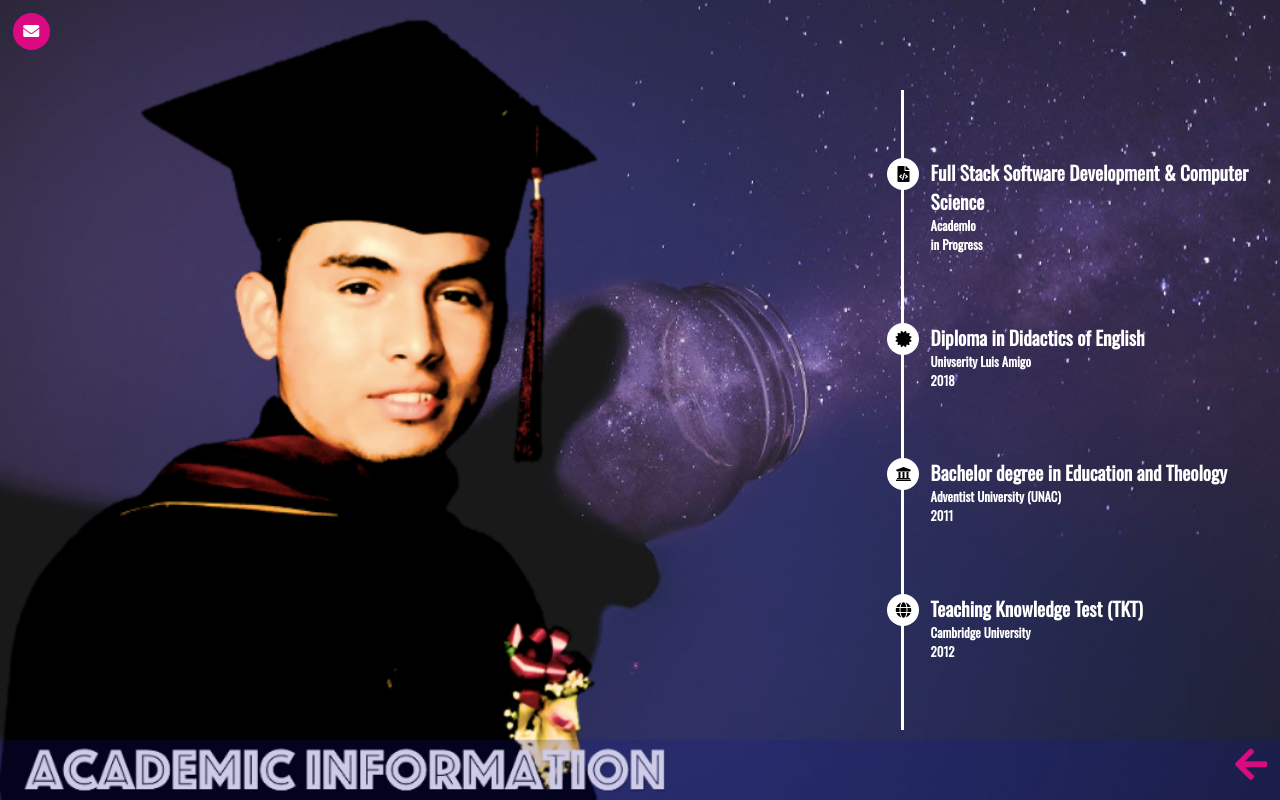
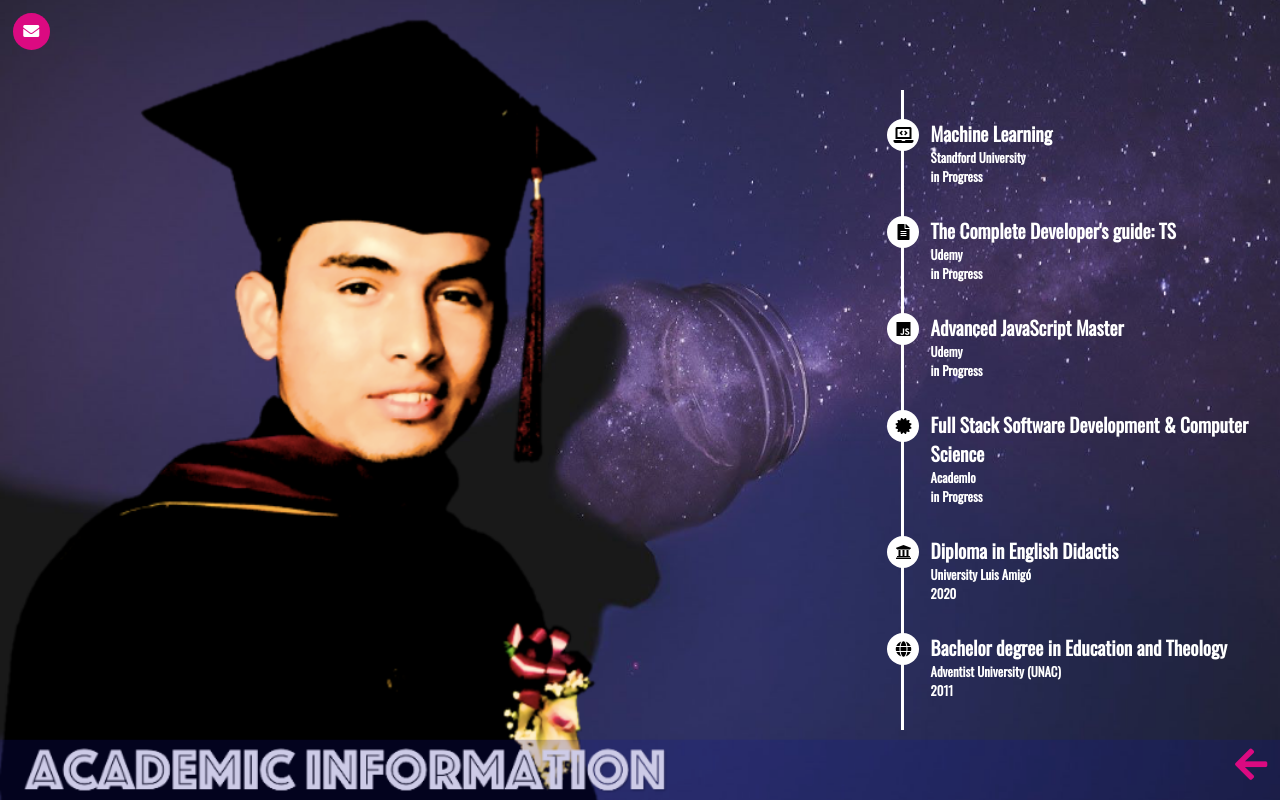
Before and after one commit to jayad23/ProfessionalPortfolio, a React (Create React App) app: page /academic in a window 1280 px wide. Built offline with nearby package versions, Linux system fonts and the light colour scheme.

Commit message:
changes applied to academics

```diff
--- a/src/DataStore/Data.jsx
+++ b/src/DataStore/Data.jsx
@@ -74,11 +74,11 @@ export const Data = {
         diploma :
         {
             completed: true,
-            Degree: "Diploma in Didactics of English",
-            institute: "Univserity Luis Amigo",
+            Degree: "Diploma in English Didactis",
+            institute: "University Luis Amigó",
             city: "Medellin / Colombia",
-            online: false,
-            yearOfCompletion: "2018",
+            online: true,
+            yearOfCompletion: "2020",
             yearsInTotal: 1
         },
         programming :
@@ -111,6 +111,30 @@ export const Data = {
                     SASS: 50,
                     Tailwind: 50
                 },
+            },
+            alternateOne:{
+                completed: false,
+                Degree:"Machine Learning",
+                institute: "Standford University",
+                city: null,
+                online: true,
+                yearOfCompletion: "in Progress",
+            },
+            alternateTwo:{
+                completed: false,
+                Degree:"The Complete Developer's guide: TS",
+                institute: "Udemy",
+                city: null,
+                online: true,
+                yearOfCompletion: "in Progress",
+            },
+            alternateThree:{
+                completed: false,
+                Degree:"Advanced JavaScript Master",
+                institute: "Udemy",
+                city: null,
+                online: true,
+                yearOfCompletion: "in Progress",
             }
         }
 
--- a/src/Views/Academic.jsx
+++ b/src/Views/Academic.jsx
@@ -20,7 +20,37 @@ const Academic = () => {
                     <ul>
                         <div className='div-info'>
                             <span>
-                                <i className="fas fa-file-code"></i>
+                                <i className="fas fa-laptop-code"></i>
+                            </span>
+                            <article>
+                                <h4>{ Data.academic.programming.alternateOne.Degree }</h4>
+                                <h6>{ Data.academic.programming.alternateOne.institute }</h6>
+                                <h6>{ Data.academic.programming.alternateOne.yearOfCompletion }</h6>
+                            </article>
+                        </div>
+                        <div className='div-info'>
+                            <span>
+                                <i className="fas fa-file-alt"></i>
+                            </span>
+                            <article>
+                                <h4>{ Data.academic.programming.alternateTwo.Degree }</h4>
+                                <h6>{ Data.academic.programming.alternateTwo.institute }</h6>
+                                <h6>{ Data.academic.programming.alternateTwo.yearOfCompletion }</h6>
+                            </article>
+                        </div>
+                        <div className='div-info'>
+                            <span>
+                                <i className="fab fa-js"></i>
+                            </span>
+                            <article>
+                                <h4>{ Data.academic.programming.alternateThree.Degree }</h4>
+                                <h6>{ Data.academic.programming.alternateThree.institute }</h6>
+                                <h6>{ Data.academic.programming.alternateThree.yearOfCompletion }</h6>
+                            </article>
+                        </div>
+                        <div className='div-info'>
+                            <span>
+                                <i className="fas fa-certificate"></i>
                             </span>
                             <article>
                                 <h4>{ Data.academic.programming.Degree }</h4>
@@ -30,7 +60,7 @@ const Academic = () => {
                         </div>
                         <div className='div-info'>
                             <span>
-                                <i className="fas fa-certificate"></i>
+                                <i className="fas fa-university"></i>
                             </span>
                             <article>
                                 <h4>{ Data.academic.diploma.Degree }</h4>
@@ -40,22 +70,12 @@ const Academic = () => {
                         </div>
                         <div className='div-info'>
                             <span>
-                                <i className="fas fa-university"></i>
+                                <i className="fas fa-globe"></i>
                             </span>
                             <article>
                                 <h4>{ Data.academic.bachelor.Degree }</h4>
                                 <h6>{ Data.academic.bachelor.institute }</h6>
                                 <h6>{ Data.academic.bachelor.yearOfCompletion }</h6>
-                            </article>
-                        </div>
-                        <div className='div-info'>
-                            <span>
-                                <i className="fas fa-globe"></i>
-                            </span>
-                            <article>
-                                <h4>Teaching Knowledge Test (TKT)</h4>
-                                <h6>Cambridge University</h6>
-                                <h6>2012</h6>
                             </article>
                         </div>
                     </ul>
```
